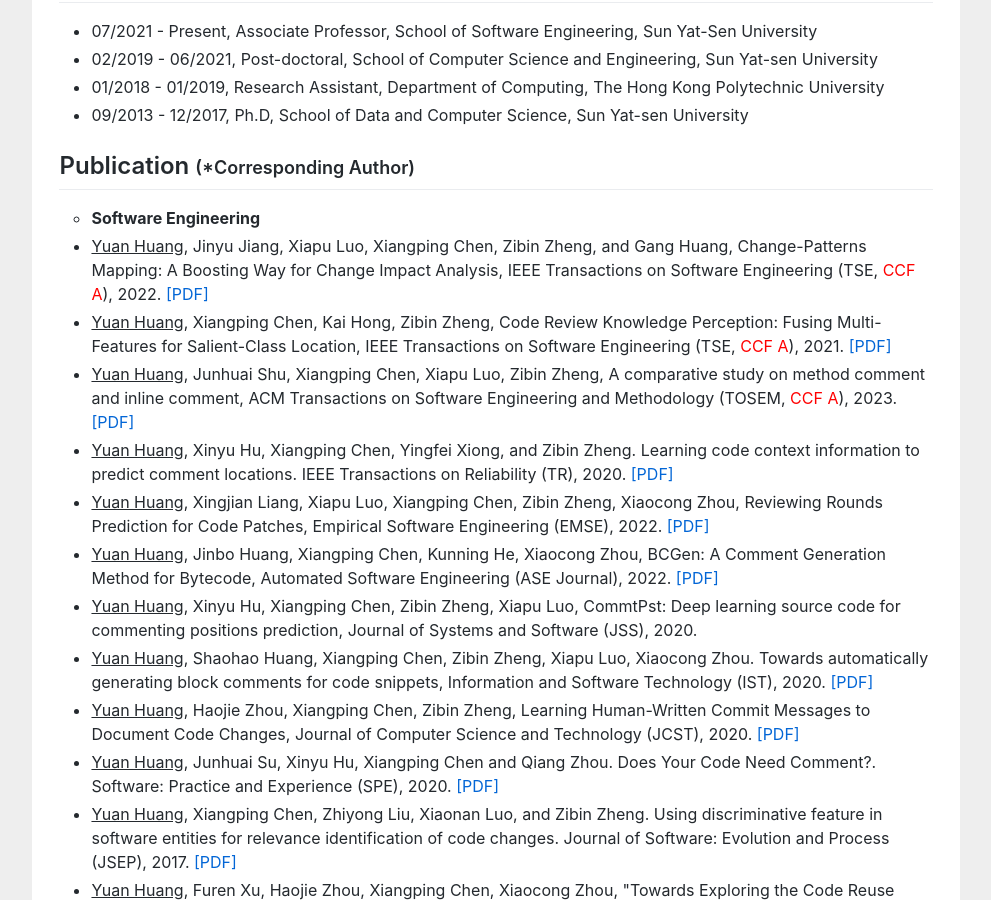
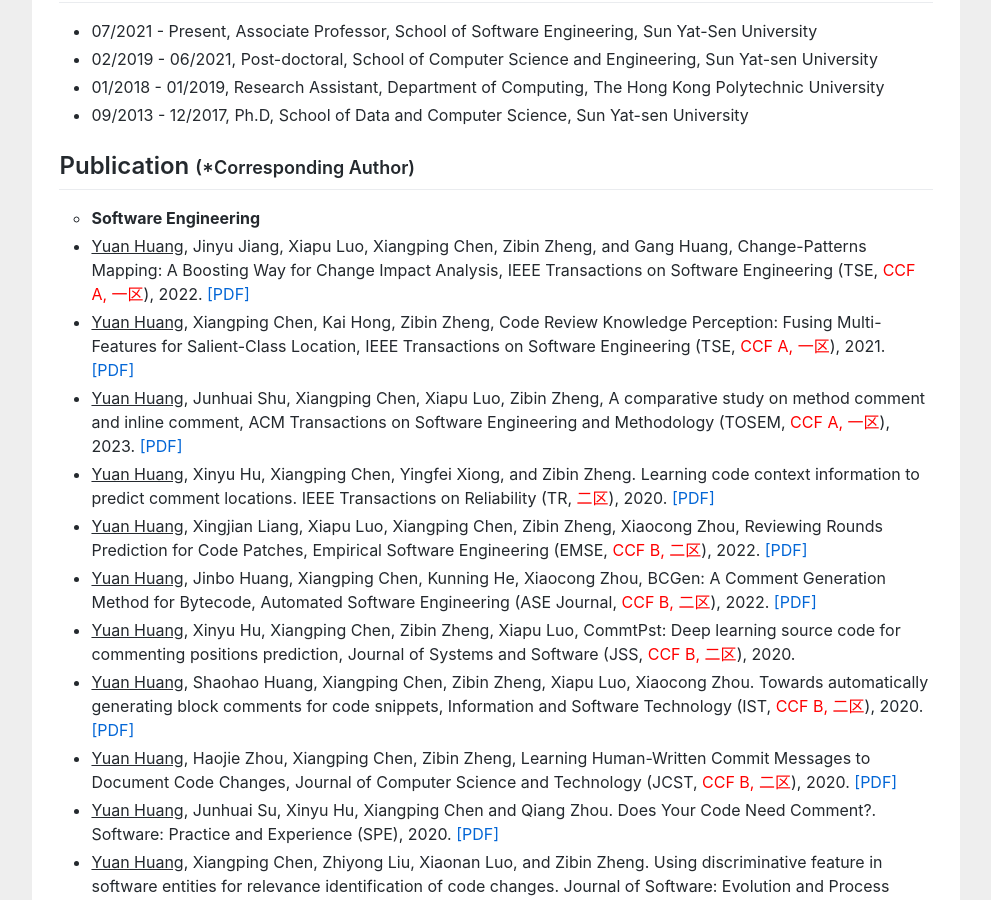
Before and after one commit to huangyuan-hy/huangyuan-hy.github.io, a Jekyll site: the page index.html, which Jekyll copies as it is, in a window 1280 px wide and 900 px high, scrolled down 669 px. Shown: the whole window, without its empty margins (144-1135 px from the left). Built offline with Jekyll 4.4.1, drawn with Linux system fonts in a browser that asks for light colours.

Commit message:
Update index.html

```diff
--- a/index.html
+++ b/index.html
@@ -86,15 +86,15 @@ gtag('config', 'UA-158965281-1');
 
 
 
-<li><u>Yuan Huang</u>, Jinyu Jiang, Xiapu Luo, Xiangping Chen, Zibin Zheng, and Gang Huang, Change-Patterns Mapping: A Boosting Way for Change Impact Analysis, IEEE Transactions on Software Engineering (TSE, <a href="" style="color:red;"> CCF A</a>), 2022. <a href="https://ieeexplore.ieee.org/stamp/stamp.jsp?arnumber=9354949">[PDF] </a> </li>
-<li><u>Yuan Huang</u>, Xiangping Chen, Kai Hong, Zibin Zheng, Code Review Knowledge Perception: Fusing Multi-Features for Salient-Class Location, IEEE Transactions on Software Engineering (TSE, <a href="" style="color:red;"> CCF A</a>), 2021. <a href="https://ieeexplore.ieee.org/abstract/document/9186620">[PDF]</a> </li>
-<li><u>Yuan Huang</u>, Junhuai Shu, Xiangping Chen, Xiapu Luo, Zibin Zheng, A comparative study on method comment and inline comment, ACM Transactions on Software Engineering and Methodology (TOSEM, <a href="" style="color:red;"> CCF A</a>), 2023. <a href="https://dl.acm.org/doi/pdf/10.1145/3582570">[PDF]</a> </li>
-<li><u>Yuan Huang</u>, Xinyu Hu, Xiangping Chen, Yingfei Xiong, and Zibin Zheng. Learning code context information to predict comment locations. IEEE Transactions on Reliability (TR), 2020. <a href="https://ieeexplore.ieee.org/abstract/document/8809910">[PDF]</a></li>
-<li><u>Yuan Huang</u>, Xingjian Liang, Xiapu Luo, Xiangping Chen, Zibin Zheng, Xiaocong Zhou, Reviewing Rounds Prediction for Code Patches, Empirical Software Engineering (EMSE), 2022. <a href="https://link.springer.com/article/10.1007/s10664-021-10035-z">[PDF]</a></li>
-<li><u>Yuan Huang</u>, Jinbo Huang, Xiangping Chen, Kunning He, Xiaocong Zhou, BCGen: A Comment Generation Method for Bytecode, Automated Software Engineering (ASE Journal), 2022. <a href="https://link.springer.com/article/10.1007/s10515-022-00374-6">[PDF]</a></li>
-<li><u>Yuan Huang</u>, Xinyu Hu, Xiangping Chen, Zibin Zheng, Xiapu Luo, CommtPst: Deep learning source code for commenting positions prediction, Journal of Systems and Software (JSS), 2020.</li>
-<li><u>Yuan Huang</u>, Shaohao Huang, Xiangping Chen, Zibin Zheng, Xiapu Luo, Xiaocong Zhou. Towards automatically generating block comments for code snippets, Information and Software Technology (IST), 2020. <a href="https://www.sciencedirect.com/science/article/abs/pii/S0950584920301427">[PDF]</a></li>
-<li><u>Yuan Huang</u>, Haojie Zhou, Xiangping Chen, Zibin Zheng, Learning Human-Written Commit Messages to Document Code Changes, Journal of Computer Science and Technology (JCST), 2020. <a href="https://jcst.ict.ac.cn/fileup/1000-9000/PDF/2020-6-3-0496.pdf">[PDF]</a></li>
+<li><u>Yuan Huang</u>, Jinyu Jiang, Xiapu Luo, Xiangping Chen, Zibin Zheng, and Gang Huang, Change-Patterns Mapping: A Boosting Way for Change Impact Analysis, IEEE Transactions on Software Engineering (TSE, <a href="" style="color:red;"> CCF A, 一区</a>), 2022. <a href="https://ieeexplore.ieee.org/stamp/stamp.jsp?arnumber=9354949">[PDF] </a> </li>
+<li><u>Yuan Huang</u>, Xiangping Chen, Kai Hong, Zibin Zheng, Code Review Knowledge Perception: Fusing Multi-Features for Salient-Class Location, IEEE Transactions on Software Engineering (TSE, <a href="" style="color:red;"> CCF A, 一区</a>), 2021. <a href="https://ieeexplore.ieee.org/abstract/document/9186620">[PDF]</a> </li>
+<li><u>Yuan Huang</u>, Junhuai Shu, Xiangping Chen, Xiapu Luo, Zibin Zheng, A comparative study on method comment and inline comment, ACM Transactions on Software Engineering and Methodology (TOSEM, <a href="" style="color:red;"> CCF A, 一区</a>), 2023. <a href="https://dl.acm.org/doi/pdf/10.1145/3582570">[PDF]</a> </li>
+<li><u>Yuan Huang</u>, Xinyu Hu, Xiangping Chen, Yingfei Xiong, and Zibin Zheng. Learning code context information to predict comment locations. IEEE Transactions on Reliability (TR, <a href="" style="color:red;"> 二区</a>), 2020. <a href="https://ieeexplore.ieee.org/abstract/document/8809910">[PDF]</a></li>
+<li><u>Yuan Huang</u>, Xingjian Liang, Xiapu Luo, Xiangping Chen, Zibin Zheng, Xiaocong Zhou, Reviewing Rounds Prediction for Code Patches, Empirical Software Engineering (EMSE, <a href="" style="color:red;"> CCF B, 二区</a>), 2022. <a href="https://link.springer.com/article/10.1007/s10664-021-10035-z">[PDF]</a></li>
+<li><u>Yuan Huang</u>, Jinbo Huang, Xiangping Chen, Kunning He, Xiaocong Zhou, BCGen: A Comment Generation Method for Bytecode, Automated Software Engineering (ASE Journal, <a href="" style="color:red;"> CCF B, 二区</a>), 2022. <a href="https://link.springer.com/article/10.1007/s10515-022-00374-6">[PDF]</a></li>
+<li><u>Yuan Huang</u>, Xinyu Hu, Xiangping Chen, Zibin Zheng, Xiapu Luo, CommtPst: Deep learning source code for commenting positions prediction, Journal of Systems and Software (JSS, <a href="" style="color:red;"> CCF B, 二区</a>), 2020.</li>
+<li><u>Yuan Huang</u>, Shaohao Huang, Xiangping Chen, Zibin Zheng, Xiapu Luo, Xiaocong Zhou. Towards automatically generating block comments for code snippets, Information and Software Technology (IST, <a href="" style="color:red;"> CCF B, 二区</a>), 2020. <a href="https://www.sciencedirect.com/science/article/abs/pii/S0950584920301427">[PDF]</a></li>
+<li><u>Yuan Huang</u>, Haojie Zhou, Xiangping Chen, Zibin Zheng, Learning Human-Written Commit Messages to Document Code Changes, Journal of Computer Science and Technology (JCST, <a href="" style="color:red;"> CCF B, 二区</a>), 2020. <a href="https://jcst.ict.ac.cn/fileup/1000-9000/PDF/2020-6-3-0496.pdf">[PDF]</a></li>
 <li><u>Yuan Huang</u>, Junhuai Su, Xinyu Hu, Xiangping Chen and Qiang Zhou. Does Your Code Need Comment?. Software: Practice and Experience (SPE), 2020. <a href="https://onlinelibrary.wiley.com/doi/abs/10.1002/spe.2772">[PDF]</a></li>
 <li><u>Yuan Huang</u>, Xiangping Chen, Zhiyong Liu, Xiaonan Luo, and Zibin Zheng. Using discriminative feature in software entities for relevance identification of code changes. Journal of Software: Evolution and Process (JSEP), 2017. <a href="https://onlinelibrary.wiley.com/doi/abs/10.1002/smr.1859">[PDF]</a></li>
 <li><u>Yuan Huang</u>, Furen Xu, Haojie Zhou, Xiangping Chen, Xiaocong Zhou, "Towards Exploring the Code Reuse from Stack Overflow during Software Development," In IEEE/ACM 30th International Conference on Program Comprehension (ICPC), 2022.  <a href="https://arxiv.org/pdf/2204.12711.pdf">[PDF]</a></li>
```
